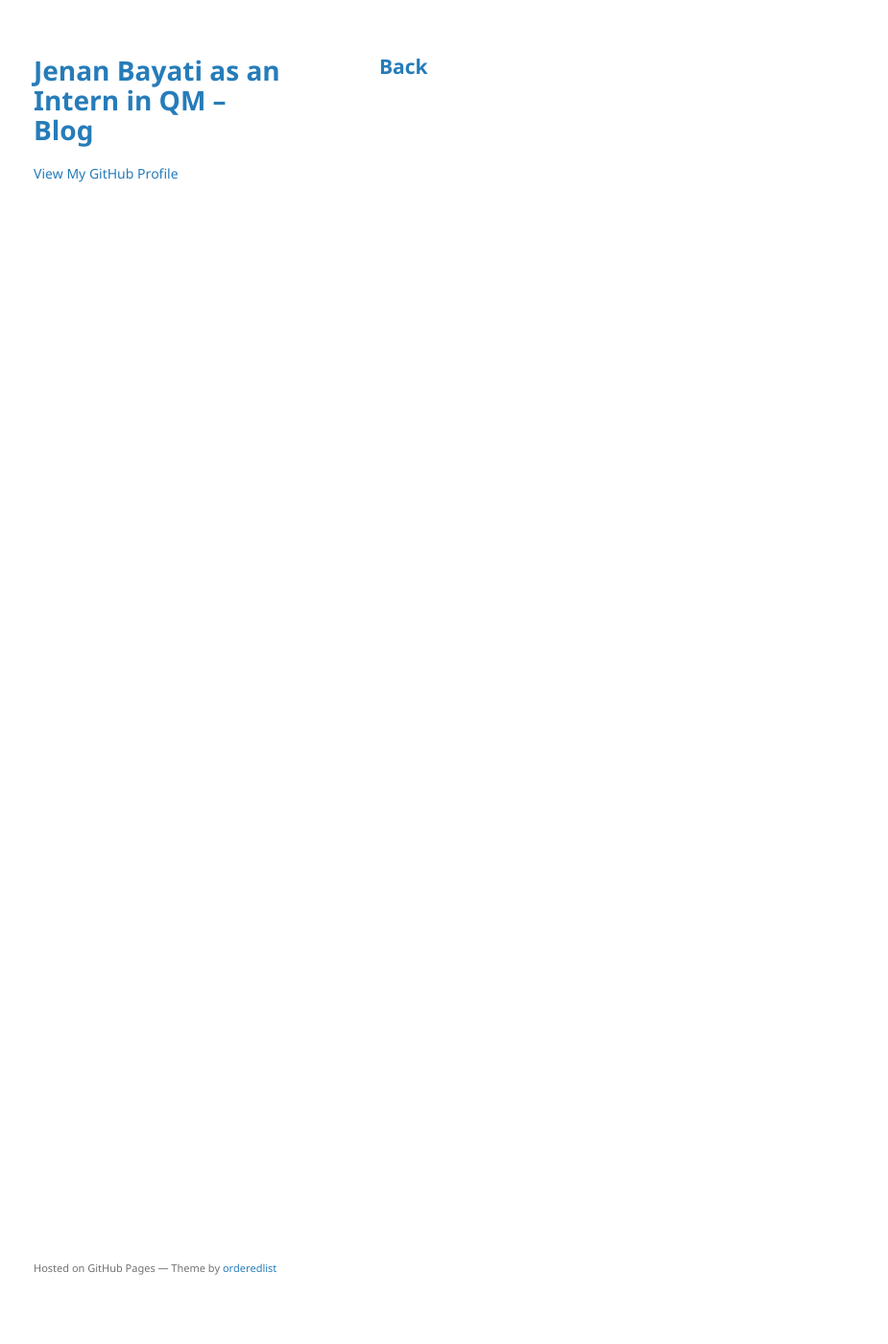
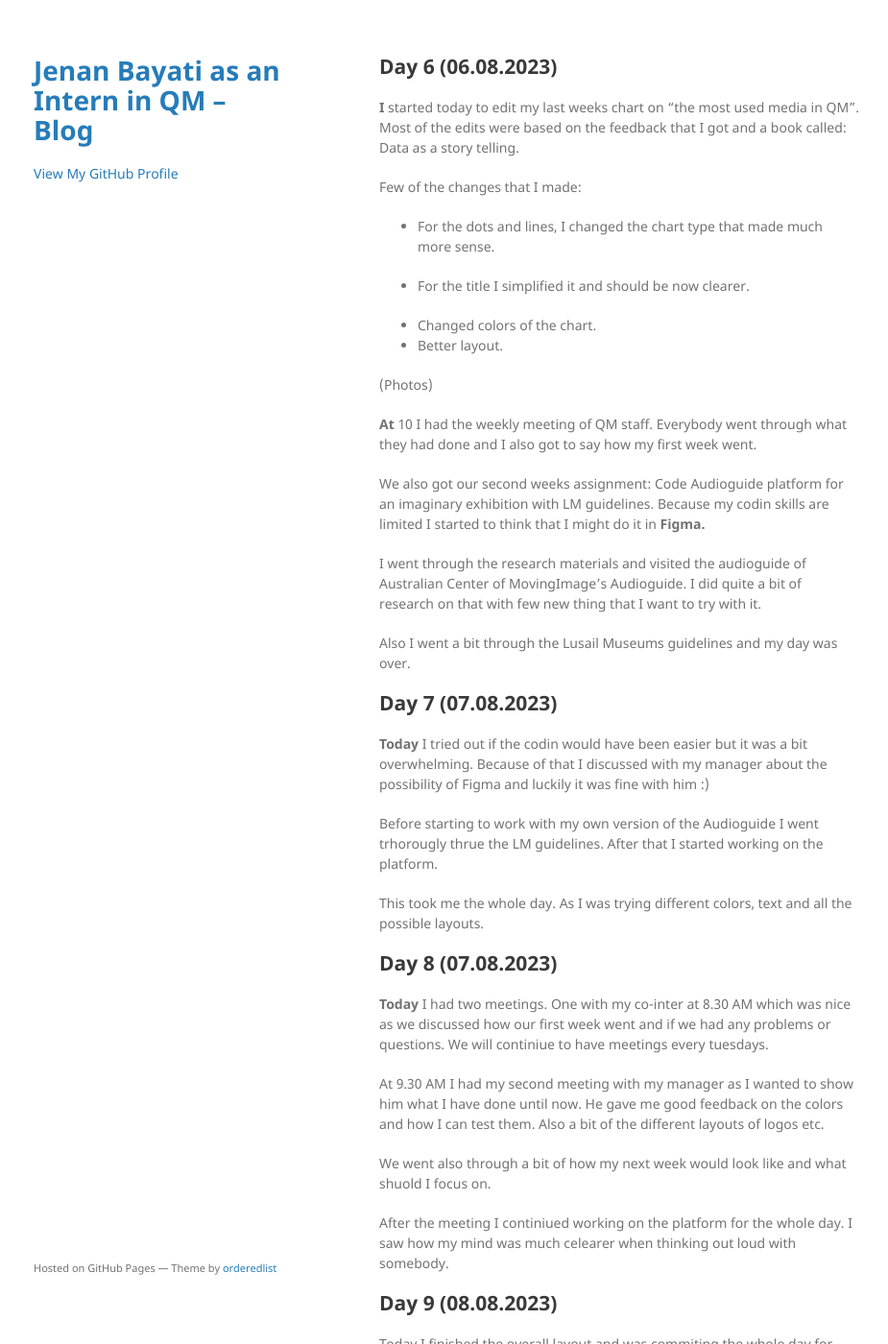
Before and after one commit to JenanBayati-QM/JenanBayati-QM.github.io, a Jekyll site: the page built from another-page-2.md, in a window 1280 px wide and 1400 px high. Shown: the whole window at 96% size, without its empty margins (175-1100 px from the left). Built offline with Jekyll 4.4.1, drawn with Linux system fonts in a browser that asks for light colours; the repository's description, which GitHub fills in, is left out; our own code applies the rules of GitHub Pages for plain Markdown files; some of the changed text lies outside the part shown.

Commit message:
Update another-page-2.md

```diff
--- a/another-page-2.md
+++ b/another-page-2.md
@@ -2,7 +2,65 @@
 layout: default
 ---
 
+## Day 6 (06.08.2023)
 
+<b>I</b> started today to edit my last weeks chart on "the most used media in QM". Most of the edits were based on the feedback that I got and a book called: Data as a story telling.
 
+Few of the changes that I made:
+
+* For the dots and lines, I changed the chart type that made much more sense.
+
+* For the title I simplified it and should be now clearer.
+
+* Changed colors of the chart.
+* Better layout.
+
+(Photos)
+
+<b>At</b> 10 I had the weekly meeting of QM staff. Everybody went through what they had done and I also got to say how my first week went.
+
+We also got our second weeks assignment: Code Audioguide platform for an imaginary exhibition with LM guidelines. Because my codin skills are limited I started to think that I might do it in <b>Figma.</b>
+
+I went through the research materials and visited the audioguide of Australian Center of MovingImage's Audioguide. I did quite a bit of research on that with few new thing that I want to try with it.
+
+Also I went a bit through the  Lusail Museums guidelines and my day was over.
+
+## Day 7 (07.08.2023)
+
+<b>Today</b> I tried out if the codin would have been easier but it was a bit overwhelming. Because of that I discussed with my manager about the possibility of Figma and luckily it was fine with him :)
+
+Before starting to work with my own version of the Audioguide I went trhorougly thrue the LM guidelines. After that I started working on the platform.
+
+This took me the whole day. As I was trying different colors, text and all the possible layouts.
+
+## Day 8 (07.08.2023)
+
+<b>Today</b> I had two meetings. One with my co-inter at 8.30 AM which was nice as we discussed how our first week went and if we had any problems or questions. We will continiue to have meetings every tuesdays.
+
+At 9.30 AM I had my second meeting with my manager as I wanted to show him what I have done until now. He gave me good feedback on the colors and how I can test them. Also a bit of the different layouts of logos etc.
+
+We went also through a bit of how my next week would look like and what shuold I focus on.
+
+After the meeting I continiued working on the platform for the whole day. I saw how my mind was much celearer when thinking out loud with somebody.
+
+## Day 9 (08.08.2023)
+
+Today I finished the overall layout and was commiting the whole day for animation of the platform. However it took me quite a bit time as I had few problems with Figma feature. However after trials and errors I worked and I got e.g. the photos and texts in carusel and the scrolling was working as I wanted.
+
+This took me the hole day.
+
+## Day 10 (09.08.2023)
+
+<b>For</b> today I finalized the platform by:
+* Adding depth to it
+* Short Arabic text in one of the audios
+* Cheking that the animation works
+* Moved some elements that they would look
+
+I also had to fix few bugs that came up in the end. Overall I was happy with it. Ofcourse, I would have liked to add more elements and features to it but for simplicity reasons I didn't want to make it heave.
+
+For the rest of the day I worked on my blog and tried something new by adding links to each week that had the days in them. I didn't have time to add photos but it will be on my to do list for the coming week.
+
+And so is my second week done and I am happy as I have unlocked new skills :)
 
 ## [Back](./)
```
